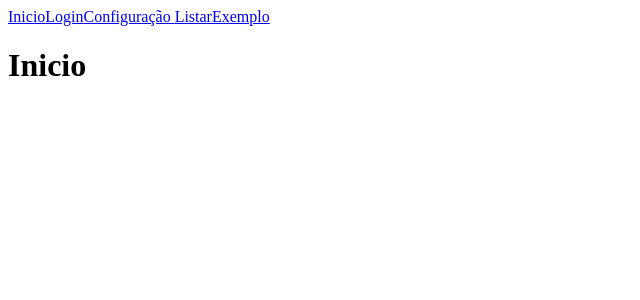
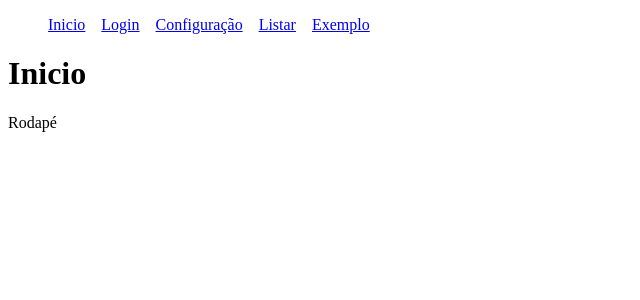
Before and after one commit to iwtrainingbr/app-front-11, a React (Create React App) app: page / in a window 1280 px wide. Shown: the top 300 px of the page, without its empty margins (0-640 px from the left). Built offline with nearby package versions, Linux system fonts and the light colour scheme.

Commit message:
navbar e footer

```diff
--- a/src/App.js
+++ b/src/App.js
@@ -1,23 +1,17 @@
-import {BrowserRouter, Routes, Route, Link} from "react-router-dom";
+import {BrowserRouter, Routes, Route} from "react-router-dom";
 
 import Login from "./pages/Login";
 import List from "./pages/List";
 import NotFound from "./pages/NotFound";
 import Config from "./pages/Config";
 import Example from "./pages/Example";
+import Navbar from "./pages/Navbar";
+import Footer from "./pages/Footer";
 
 export default function App() {
   return (
     <BrowserRouter>
-      <div>
-        <Link to="/">Inicio</Link>
-        <Link to="/login">Login</Link>
-        <Link to="/config">Configuração </Link>
-        <Link to="/listar">Listar</Link>
-        <Link to="/exemplo">Exemplo</Link>
-      </div>
-
-
+      <Navbar />
       <Routes>
         <Route path="/" element={<h1>Inicio</h1>}/>
         <Route path="/login" element={<Login/>} />
@@ -27,6 +21,7 @@
 
         <Route path="/*" element={<NotFound/>}/>
       </Routes>
+      <Footer />
     </BrowserRouter>
   );
 }
--- /dev/null
+++ b/src/pages/Footer/index.js
@@ -0,0 +1,6 @@
+function Footer () {
+
+    return <footer>Rodapé</footer>
+}
+
+export default Footer
--- /dev/null
+++ b/src/pages/Navbar/Navbar.module.css
@@ -0,0 +1,8 @@
+.list {
+    display: flex;
+    list-style: none;
+}
+
+.item {
+    margin-right: 1em;
+}
--- /dev/null
+++ b/src/pages/Navbar/index.js
@@ -0,0 +1,26 @@
+import {Link} from 'react-router-dom'
+import styles from './Navbar.module.css'
+
+function Navbar () {
+    return (
+    <ul className={styles.list}>
+        <li className={styles.item}>
+            <Link to="/">Inicio</Link>
+        </li>
+        <li className={styles.item}>
+            <Link to="/login">Login</Link>
+        </li>
+        <li className={styles.item}>
+            <Link to="/config">Configuração </Link>
+        </li>
+        <li className={styles.item}>
+            <Link to="/listar">Listar</Link>
+        </li>
+        <li className={styles.item}>
+            <Link to="/exemplo">Exemplo</Link>
+        </li>
+    </ul>
+    )
+}
+
+export default Navbar
```
